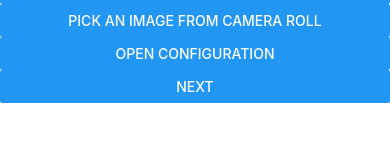
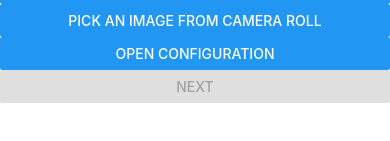
Before and after one commit to mklecha/mago-montaze, a React Native app: screen / in a window 390 px wide. Both pictures are taken after typing "Sample" into the empty fields and a click on the button "SAVE". Shown: the part 507-648 px from the top of the page. Built offline with nearby package versions, Linux system fonts and the light colour scheme.

Commit message:
form validation

```diff
--- a/src/components/form/Form.tsx
+++ b/src/components/form/Form.tsx
@@ -6,6 +6,7 @@ import PhotoPicker from "./inputs/PhotoPicker";
 import {texts} from "../../texts";
 import MyDatePicker from "./inputs/MyDatePicker";
 import NumericInput from 'react-native-numeric-input';
+import {validateForm} from "./validator";
 
 export interface FormProps {
     config: Config;
@@ -92,7 +93,16 @@ export default function Form(props: FormProps) {
                     <Image key={index} source={{uri: value}} style={{width: 200, height: 200}}/>
                 ))}
                 <Button title={texts.openConfig} onPress={reopenConfig}/>
-                <Button title={texts.next} onPress={handleSubmit}/>
+                <Button title={texts.next} onPress={handleSubmit} disabled={!validateForm({
+                    localization: localization,
+                    clientName: clientName,
+                    comments: comments,
+                    startTimestamp: startTimestamp,
+                    endTimestamp: endTimestamp,
+                    numberOfPersons: numberOfPersons,
+                    photos: photos,
+                    initialized: false
+                })}/>
             </ScrollView>
         </SafeAreaView>
     );
--- /dev/null
+++ b/src/components/form/validator.ts
@@ -0,0 +1,8 @@
+import {FormValues} from "../../model/FormValues";
+
+export const validateForm = (formValues: FormValues) => {
+    return !!formValues.startTimestamp &&
+        !!formValues.endTimestamp &&
+        !!formValues.clientName && !(formValues.clientName === '') &&
+        !!formValues.localization && !(formValues.localization === '');
+}
```
